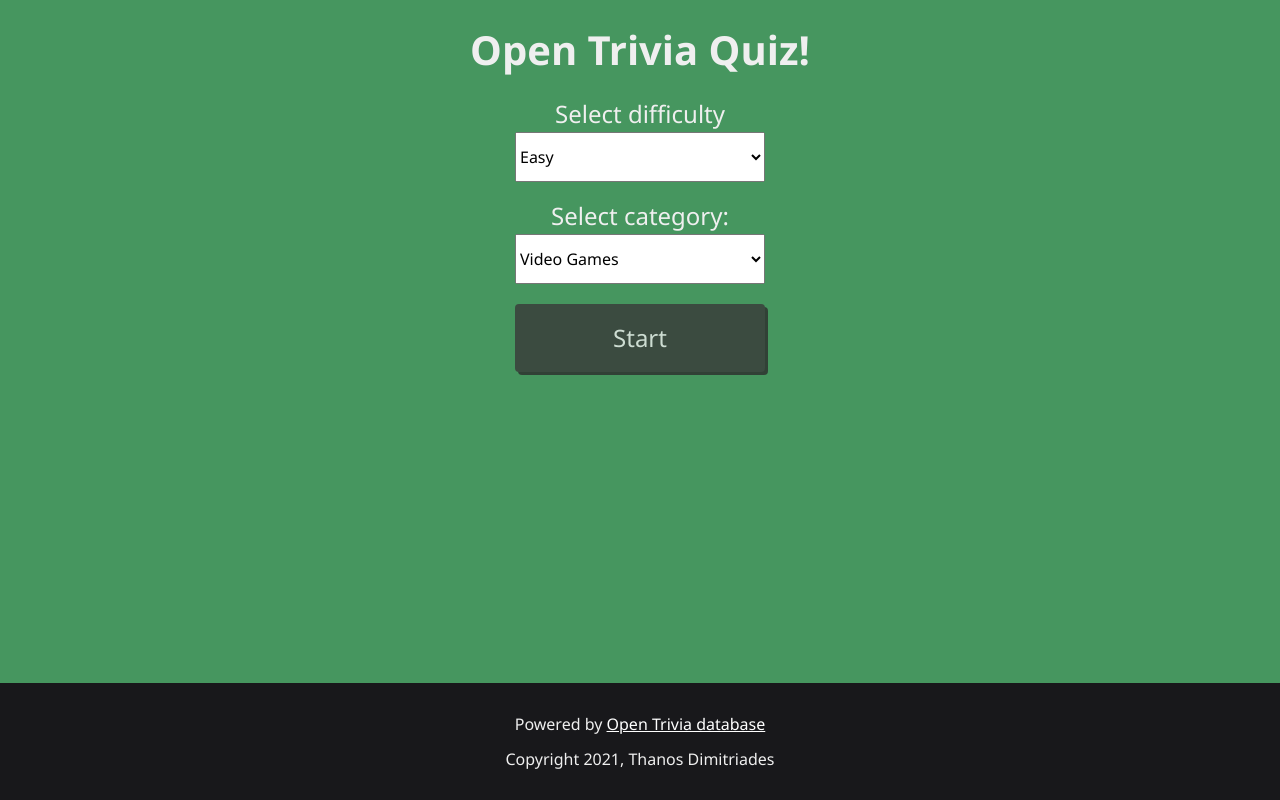
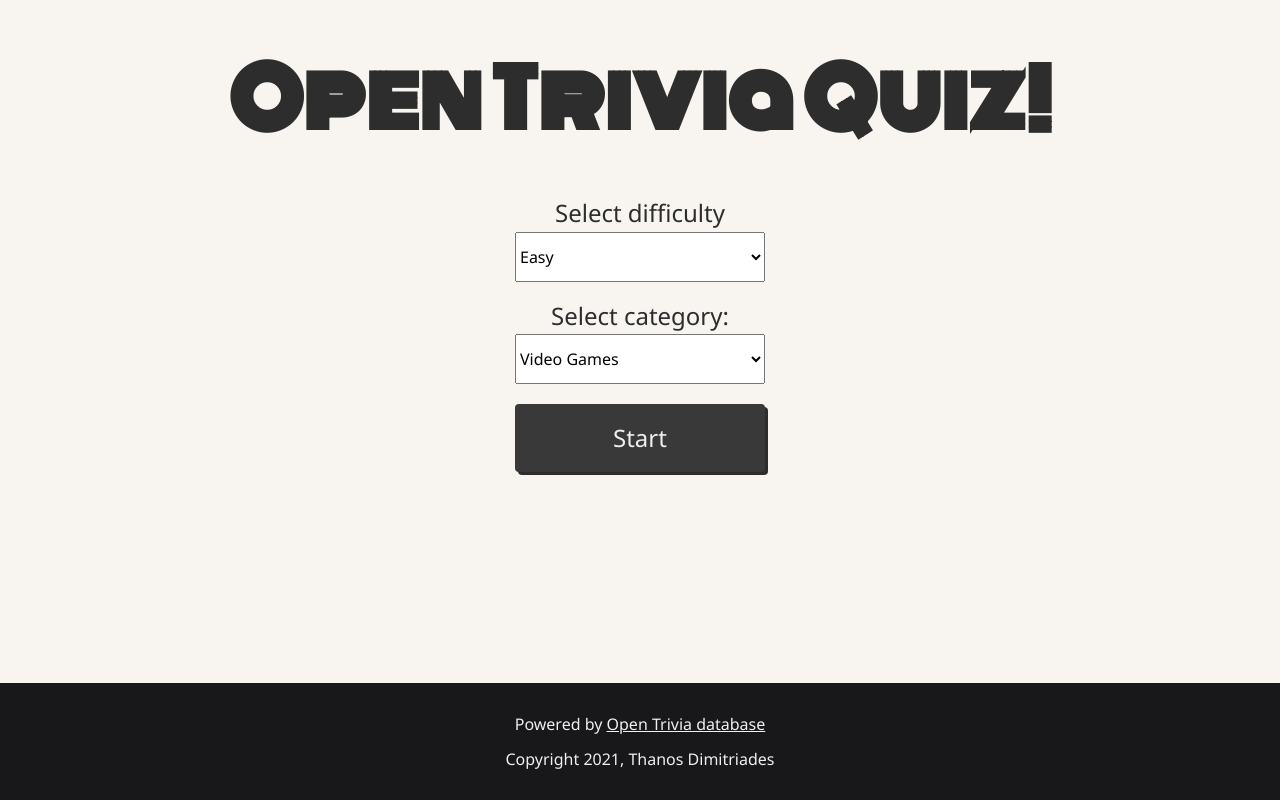
Before and after one commit to thanosades/quiz-app, a React (Create React App) app: page / in a window 1280 px wide. Built offline with nearby package versions, Linux system fonts and the light colour scheme.

Commit message:
change header font and size

```diff
--- a/src/App.scss
+++ b/src/App.scss
@@ -1,11 +1,11 @@
 $bright-color: #efefef;
 $dark-color: #2d2d2d;
 $button-bg-color: #393939;
-$bg-color: #46965f;
+$bg-color: #f8f5f0;
 
 body {
   background-color: $bg-color;
-  color: $bright-color;
+  color: $dark-color;
 }
 
 .App {
@@ -26,11 +26,9 @@
   border-radius: 4px;
   font-size: 24px;
   transition: 0.2s;
-  opacity: 0.8;
   box-shadow: 3px 3px $dark-color;
 }
 
 button:hover {
-  opacity: 1;
-  color: $bright-color;
+
 }
--- a/src/components/Footer/index.scss
+++ b/src/components/Footer/index.scss
@@ -7,8 +7,9 @@
   padding: 1em 0;
   text-align: center;
   background-color: #18181b;
+  color: #efefef;
 
   a {
-    color: #fff;
+    color: #efefef;
   }
 }
--- a/src/components/StartPage/index.scss
+++ b/src/components/StartPage/index.scss
@@ -25,5 +25,6 @@
 
 h1 {
   text-align: center;
-  font-size: calc(100% + 16px);
+  font-size: 80px;
+  font-family: 'Monoton', cursive;
 }
--- a/src/index.scss
+++ b/src/index.scss
@@ -1,3 +1,5 @@
+@import url('https://fonts.googleapis.com/css2?family=Monoton');
+
 body {
   font-family: 'Segoe UI', 'Helvetica Neue', sans-serif;
   -webkit-font-smoothing: antialiased;
```
